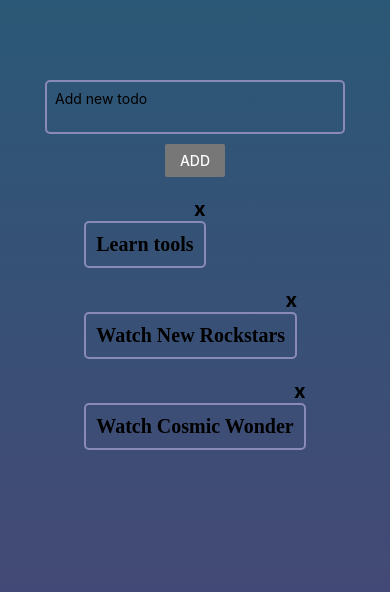
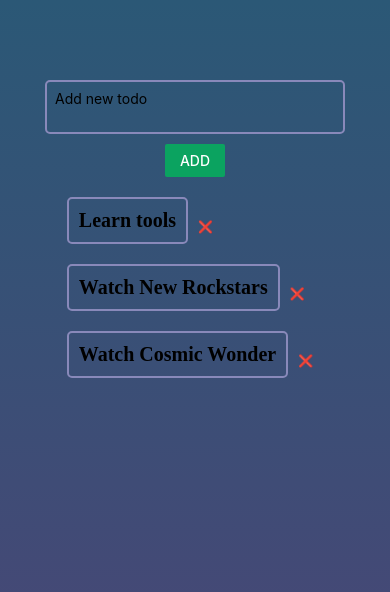
Before and after one commit to abhishekpawl/react-native-todo-app, a React Native app: screen / in a window 390 px wide. Shown: the top 592 px of the page. Built offline with nearby package versions, Linux system fonts and the light colour scheme.

Commit message:
Fixed flex properties

```diff
--- a/App.js
+++ b/App.js
@@ -1,5 +1,5 @@
 import React, {useState} from 'react';
-import { StyleSheet, View, Alert } from 'react-native';
+import { StyleSheet, View, Alert, TouchableWithoutFeedback, Keyboard } from 'react-native';
 import { LinearGradient } from 'expo-linear-gradient';
 
 import AddTodo from './components/AddTodo';
@@ -48,12 +48,14 @@ export default function App() {
   const updateText = (value) => setNewtodo(value);
 
   return (
+    <TouchableWithoutFeedback onPress={() => {Keyboard.dismiss()}}>
       <View style={styles.container}>
         <LinearGradient colors={['#2b5876', '#4e4376']} style={styles.container}>
           <AddTodo submitHandler={submitHandler} updateText={updateText}/>
           <ViewTodo todos={todos} deleteHandler={deleteHandler} />
         </LinearGradient>
       </View>
+    </TouchableWithoutFeedback>
   );
 }
 
--- a/components/AddTodo.js
+++ b/components/AddTodo.js
@@ -12,7 +12,7 @@ export default function AddTodo({submitHandler, updateText}) {
       />
       <View style={styles.addButtonOuter}>
         <View style={styles.addButtonInner}>
-          <Button title='add' color="#777" onPress={submitHandler}/>
+          <Button title='add' color="#0ba360" onPress={submitHandler}/>
         </View>
       </View>
     </View>
--- a/components/ViewTodo.js
+++ b/components/ViewTodo.js
@@ -4,17 +4,19 @@ import { StyleSheet, Text, View, FlatList, TouchableOpacity } from 'react-native
 export default function ViewTodo({todos, deleteHandler}) {
   return (
     <View style={styles.body}>
+      <View style={styles.list}>
         <FlatList
           data={todos}
           renderItem={({item}) => (
             <View style={styles.todoContainer}>
-                <TouchableOpacity onPress={() => deleteHandler(item.key)}>
-                  <Text style={styles.cross}>x</Text>
+              <Text style={styles.todo}>{item.text}</Text>
+              <TouchableOpacity style={styles.todoCross} onPress={() => deleteHandler(item.key)}>
+                <Text style={styles.cross}>&#10060;</Text>
               </TouchableOpacity>
-                <Text style={styles.todo}>{item.text}</Text>
             </View>
           )}
         />
+      </View>
     </View>
   );
 }
@@ -23,9 +25,9 @@ const styles = StyleSheet.create({
   body: {
     padding: 20,
     color: 'black',
+    flex: 1,
   },
   todo: {
-    /* margin: 10, */
     marginBottom: 20,
     padding: 10,
     fontSize: 20,
@@ -35,12 +37,22 @@ const styles = StyleSheet.create({
     borderWidth: 2,
     borderRadius: 5,
   },
+  list: {flex: 1},
+  todoCross: {
+    marginBottom: 20,
+    padding: 10,
+    fontWeight: "bold",
+    fontFamily: 'notoserif',
+  },
   todoContainer: {
     alignSelf: 'flex-start',
     alignItems: 'flex-end',
+    flex: 1,
+    flexDirection: 'row',
+    justifyContent: 'space-around',
   },
   cross: {
-    fontSize: 20,
+    fontSize: 12,
     fontWeight: 'bold'
   }
 });
```
Lines whose indentation alone changed are shown as unchanged.
